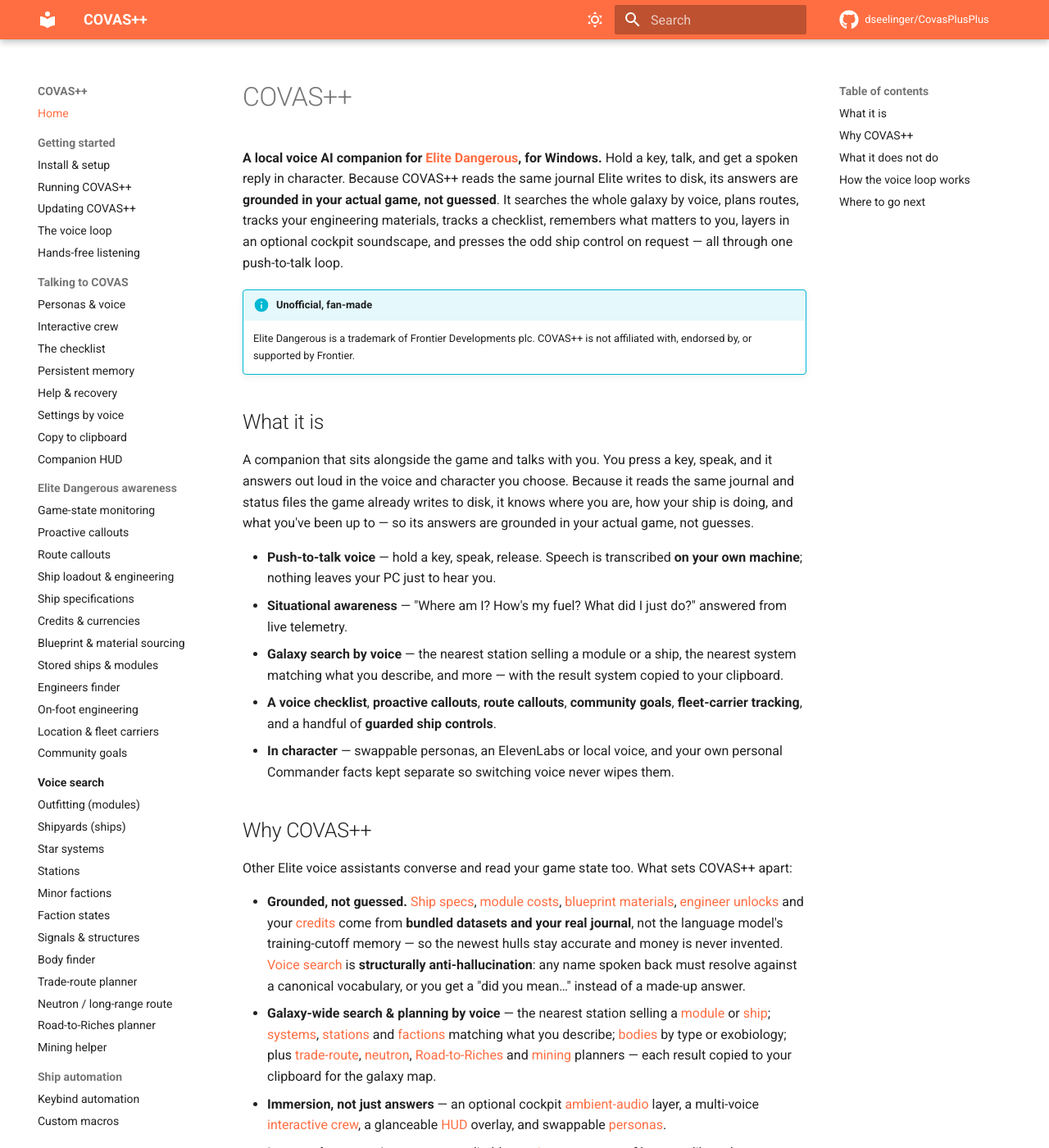
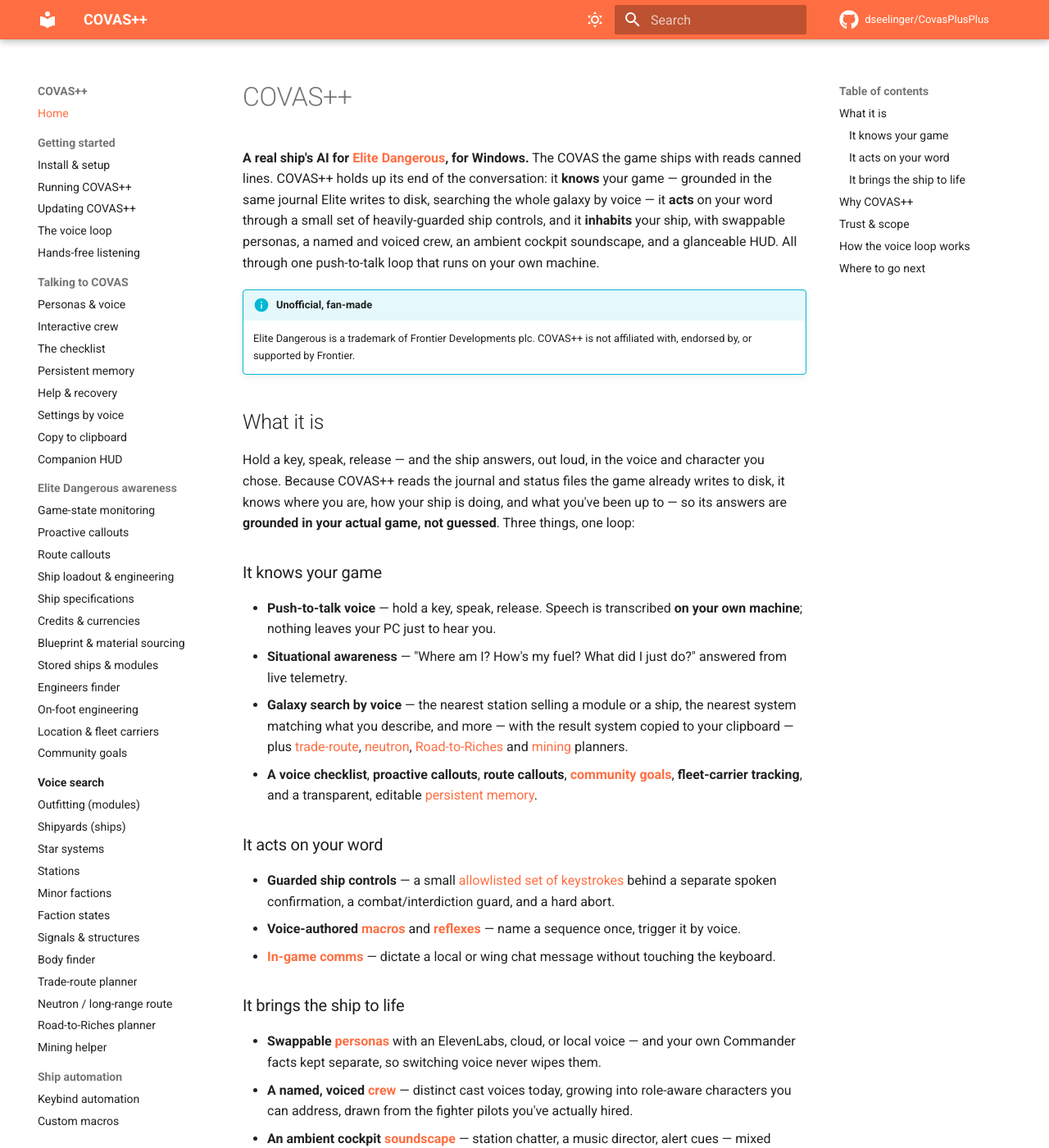
Before and after one commit to dseelinger/CovasPlusPlus, an MkDocs documentation site: the page built from docs/index.md, in a window 1280 px wide and 1400 px high. Shown: the whole window at 82% size. Built offline with MkDocs 1.6.1 and Material for MkDocs 9.7.7, drawn with Linux system fonts in a browser that asks for light colours; comment, search, counter and statistics services are not loaded; some of the changed text lies outside the part shown.

Commit message:
docs: reframe COVAS++ as a ship's AI (knows/acts/inhabits)
Lead positioning across the docs site, README, and mkdocs description shifts
from 'voice AI companion / cockpit companion' to 'a ship's AI' built on three
verbs — it knows your game, acts on your word, inhabits the ship — so the copy
covers the whole product (Assist + Act + Immerse), not just the Q&A half. The
crew-presence pipeline (#124-#127) makes Immerse a co-equal identity, which
DESIGN_AND_ROADMAP §2.1 already flagged as an unnamed second product identity.

- docs/index.md: new hero, What-it-is restructured into knows/acts/inhabits,
  'What it does not do' replaced by a positive 'Trust & scope' section.
- README.md / mkdocs.yml: opening + site description reframed to match.
- Drop the defensive 'does not fly your ship' vocabulary from public docs
  (kept internally in DESIGN_AND_ROADMAP as architecture rationale).
- roadmap.md: correct the stale 'exactly one control (landing gear)' claim to
  the real guarded, allowlisted action set (34 registered ship/SRV/on-foot
  controls), still bounded — no autopilot.

Co-Authored-By: Claude Opus 4.8 <noreply@anthropic.com>

```diff
--- a/docs/index.md
+++ b/docs/index.md
@@ -1,11 +1,12 @@
 # COVAS++
 
-**A local voice AI companion for [Elite Dangerous](https://www.elitedangerous.com/), for Windows.**
-Hold a key, talk, and get a spoken reply in character. Because COVAS++ reads the same journal
-Elite writes to disk, its answers are **grounded in your actual game, not guessed**. It searches
-the whole galaxy by voice, plans routes, tracks your engineering materials, tracks a checklist,
-remembers what matters to you, layers in an optional cockpit soundscape, and presses the odd ship
-control on request — all through one push-to-talk loop.
+**A real ship's AI for [Elite Dangerous](https://www.elitedangerous.com/), for Windows.**
+The COVAS the game ships with reads canned lines. COVAS++ holds up its end of the conversation:
+it **knows** your game — grounded in the same journal Elite writes to disk, searching the whole
+galaxy by voice — it **acts** on your word through a small set of heavily-guarded ship controls,
+and it **inhabits** your ship, with swappable personas, a named and voiced crew, an ambient
+cockpit soundscape, and a glanceable HUD. All through one push-to-talk loop that runs on your
+own machine.
 
 !!! info "Unofficial, fan-made"
     Elite Dangerous is a trademark of Frontier Developments plc. COVAS++ is not
@@ -13,22 +14,43 @@ control on request — all through one push-to-talk loop.
 
 ## What it is
 
-A companion that sits alongside the game and talks with you. You press a key, speak, and it
-answers out loud in the voice and character you choose. Because it reads the same journal
-and status files the game already writes to disk, it knows where you are, how your ship is
-doing, and what you've been up to — so its answers are grounded in your actual game, not
-guesses.
+Hold a key, speak, release — and the ship answers, out loud, in the voice and character you
+chose. Because COVAS++ reads the journal and status files the game already writes to disk, it
+knows where you are, how your ship is doing, and what you've been up to — so its answers are
+**grounded in your actual game, not guessed**. Three things, one loop:
+
+### It knows your game
 
 - **Push-to-talk voice** — hold a key, speak, release. Speech is transcribed **on your own
   machine**; nothing leaves your PC just to hear you.
 - **Situational awareness** — "Where am I? How's my fuel? What did I just do?" answered from
   live telemetry.
 - **Galaxy search by voice** — the nearest station selling a module or a ship, the nearest
-  system matching what you describe, and more — with the result system copied to your clipboard.
-- **A voice checklist**, **proactive callouts**, **route callouts**, **community goals**,
-  **fleet-carrier tracking**, and a handful of **guarded ship controls**.
-- **In character** — swappable personas, an ElevenLabs or local voice, and your own personal
-  Commander facts kept separate so switching voice never wipes them.
+  system matching what you describe, and more — with the result system copied to your clipboard
+  — plus [trade-route](search/trade-routes.md), [neutron](search/neutron-route.md),
+  [Road-to-Riches](search/road-to-riches.md) and [mining](search/mining.md) planners.
+- **A voice checklist**, **proactive callouts**, **route callouts**,
+  **[community goals](elite/community-goals.md)**, **fleet-carrier tracking**, and a
+  transparent, editable [persistent memory](using/memory.md).
+
+### It acts on your word
+
+- **Guarded ship controls** — a small [allowlisted set of keystrokes](automation/keybinds.md)
+  behind a separate spoken confirmation, a combat/interdiction guard, and a hard abort.
+- **Voice-authored [macros](automation/custom-macros.md)** and
+  **[reflexes](automation/reflexes.md)** — name a sequence once, trigger it by voice.
+- **[In-game comms](automation/comms.md)** — dictate a local or wing chat message without
+  touching the keyboard.
+
+### It brings the ship to life
+
+- **Swappable [personas](using/personas-voice.md)** with an ElevenLabs, cloud, or local voice —
+  and your own Commander facts kept separate, so switching voice never wipes them.
+- **A named, voiced [crew](using/crew.md)** — distinct cast voices today, growing into
+  role-aware characters you can address, drawn from the fighter pilots you've actually hired.
+- **An ambient cockpit [soundscape](audio/ambient-audio.md)** — station chatter, a music
+  director, alert cues — mixed underneath the ship's voice.
+- **A glanceable [HUD](using/hud.md)** — on the desktop or inside your VR headset.
 
 ## Why COVAS++
 
@@ -63,16 +85,11 @@ Other Elite voice assistants converse and read your game state too. What sets CO
 - **Hands-free option** for accessibility — a [voice-activity gate](getting-started/hands-free.md) so
   you never have to touch a key.
 
-## What it does **not** do
+## Trust & scope
 
-COVAS++ is a **conversation and knowledge companion, not a flight-control tool.**
-
-- **It does not fly your ship.** No autopilot, no combat automation, no flying you between
-  stars. It offers situational awareness, lookups, and banter — not hands-off flight.
-- **The few keystrokes it will send are heavily guarded.** The one ship control it can press
-  (toggle landing gear) sits behind an allowlist, a separate spoken confirmation, a
-  combat/interdiction guard, and a hard abort. Auto-honk (firing the Discovery Scanner on
-  arrival) is the only other keystroke, and it's off by default and combat-gated.
+- **Every keystroke it can send is heavily guarded.** Ship controls sit behind an allowlist, a
+  separate spoken confirmation, a combat/interdiction guard, and a hard abort — automation grows
+  one proven action at a time, never by opening the floodgates.
 - **It does not read game memory or use any private API.** Everything about your game comes
   from the log files Elite Dangerous writes to disk — the same source other community tools use.
 - **It is not a Frontier product** and can't do anything the game doesn't expose through those
--- a/mkdocs.yml
+++ b/mkdocs.yml
@@ -1,9 +1,9 @@
 site_name: COVAS++
 site_description: >-
-  A local voice AI companion for Elite Dangerous — hold a key, talk, and get a
-  spoken reply in character. Its answers are grounded in your real game, not
-  guessed: it searches the galaxy by voice, plans routes, tracks your engineering
-  materials, remembers what matters to you, and more.
+  A ship's AI for Elite Dangerous — hold a key, talk, and the ship answers in
+  character. Grounded in your real game, not guessed: galaxy search and route
+  planning by voice, guarded ship controls, personas, a voiced crew, and an
+  ambient cockpit soundscape — local-first on your own Windows PC.
 site_url: https://dseelinger.github.io/CovasPlusPlus/
 repo_url: https://github.com/dseelinger/CovasPlusPlus
 repo_name: dseelinger/CovasPlusPlus
```
Also changed, not shown: README.md (+8 -10 lines), docs/roadmap.md (+8 -6 lines).
